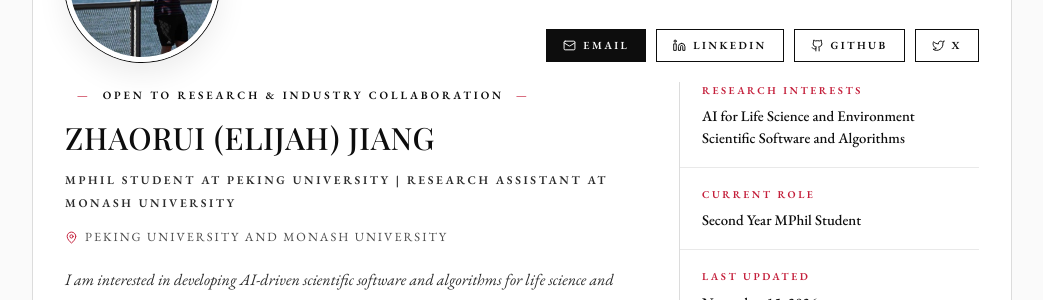
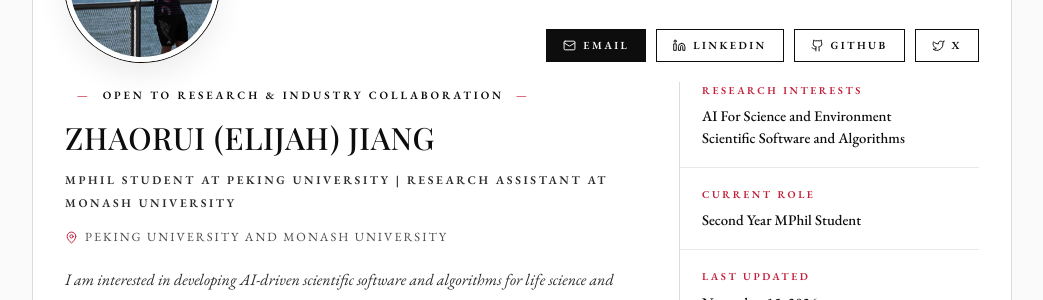
Before and after one commit to zhaorui-bi/zhaorui-bi.github.io, a Jekyll site: the page built from index.html, in a window 1280 px wide and 900 px high. Shown: the part 308-608 px from the top of the window, without its empty margins (118-1161 px from the left). Built offline with Jekyll 4.4.1, drawn with Linux system fonts in a browser that asks for light colours; some web fonts are replaced.

Commit message:
Update research interest title

```diff
--- a/_layouts/default.html
+++ b/_layouts/default.html
@@ -6,7 +6,7 @@
     <title>Zhaorui (Elijah) Jiang</title>
     <meta
       name="description"
-      content="Academic homepage of Zhaorui (Elijah) JIANG, MPhil student at Peking University working on science intelligence and AI for Life Science and Environment."
+      content="Academic homepage of Zhaorui (Elijah) JIANG, MPhil student at Peking University working on science intelligence and AI For Science and Environment."
     />
     <link rel="icon" type="image/png" href="/favicon.png" />
     <link rel="apple-touch-icon" href="/apple-touch-icon.png" />
@@ -14,7 +14,7 @@
     <meta property="og:title" content="Zhaorui (Elijah) JIANG" />
     <meta
       property="og:description"
-      content="Academic homepage of Zhaorui (Elijah) JIANG, MPhil student at Peking University working on science intelligence and AI for Life Science and Environment."
+      content="Academic homepage of Zhaorui (Elijah) JIANG, MPhil student at Peking University working on science intelligence and AI For Science and Environment."
     />
     <meta property="og:url" content="https://zhaorui-bi.github.io/" />
     <meta
--- a/index.html
+++ b/index.html
@@ -122,7 +122,7 @@ title: Zhaorui (Elijah) Jiang
           <div>
             <dt>Research Interests</dt>
             <dd>
-              AI for Life Science and Environment<br />
+              AI For Science and Environment<br />
               Scientific Software and Algorithms
             </dd>
           </div>
```
